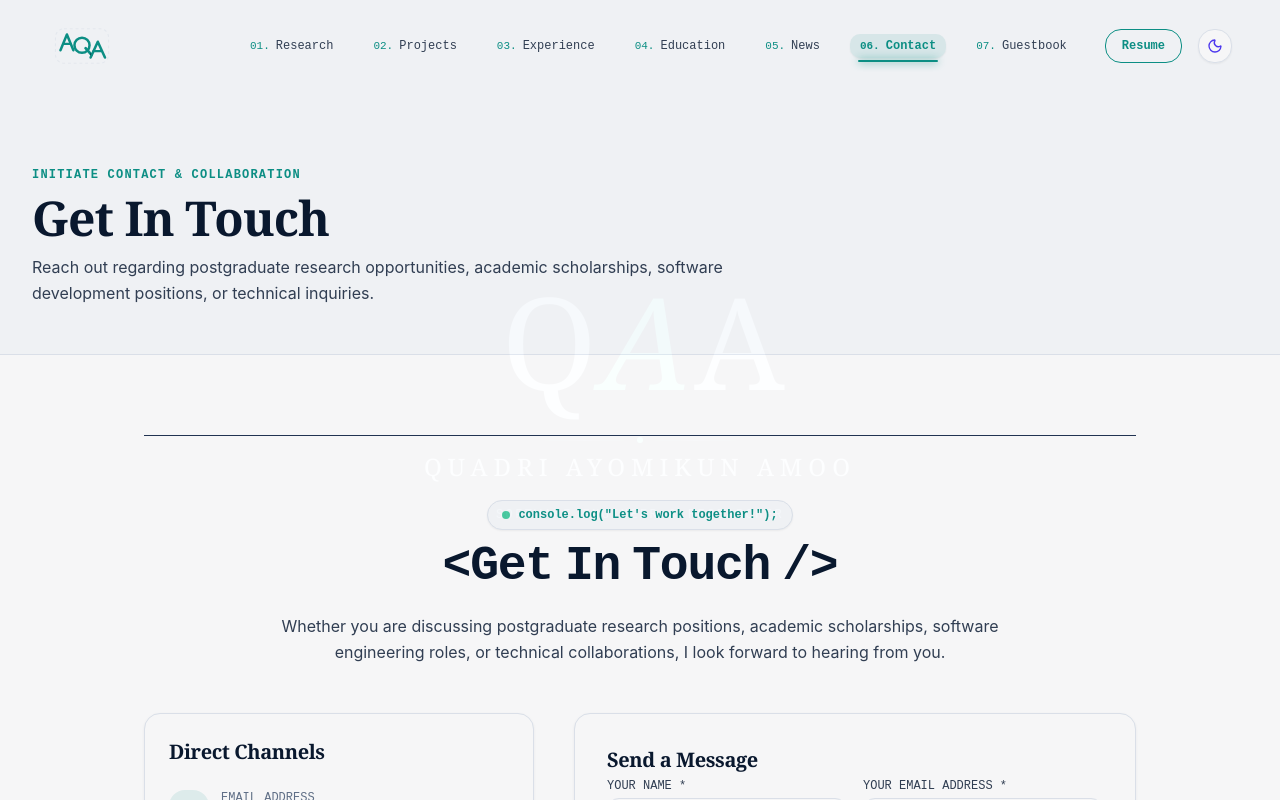
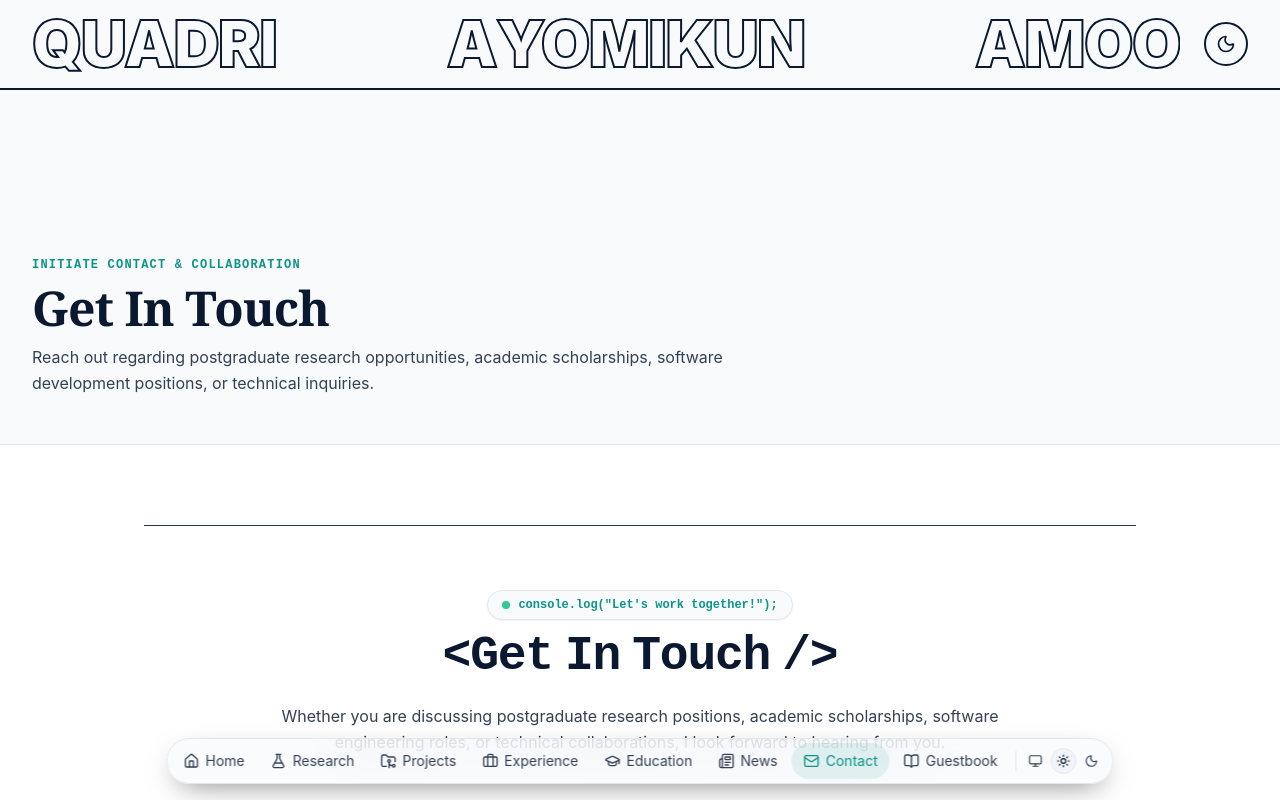
Before and after one commit to AmooAyomikun/Amoo-Quadri-Ayomikun-Portfolio, a React (Vite) app in the folder frontend/: page /contact in a window 1280 px wide. Shown: the top 800 px of the page. Built offline with nearby package versions, Linux system fonts and the light colour scheme.

Commit message:
fix: repair frontend and backend builds

```diff
--- a/frontend/src/components/Navbar.tsx
+++ b/frontend/src/components/Navbar.tsx
@@ -1,331 +1,284 @@
 import React, { useState, useEffect } from 'react'
 import { Link, useLocation } from 'react-router-dom'
-import { Sun, Moon, Menu, X } from 'lucide-react'
+import {
+  Sun,
+  Moon,
+  Monitor,
+  Home,
+  FlaskConical,
+  FolderGit2,
+  Briefcase,
+  GraduationCap,
+  Newspaper,
+  Mail,
+  BookOpen,
+} from 'lucide-react'
 import { useTheme } from '../lib/theme'
-import { motion, AnimatePresence } from 'framer-motion'
-import { AQALogo } from './AQALogo'
+import { motion } from 'framer-motion'
+
+type NavItem = {
+  num: string
+  name: string
+  path: string
+  isHash: boolean
+  icon: React.ComponentType<{ className?: string }>
+}
+
+type ThemeMode = 'system' | 'light' | 'dark'
 
 export const Navbar: React.FC = () => {
-  const { theme, toggleTheme } = useTheme()
+  const { theme, setTheme } = useTheme()
   const location = useLocation()
-
-  // Smart Sticky state: hide on scroll down, show on scroll up
-  const [isVisible, setIsVisible] = useState(true)
-  const [isScrolled, setIsScrolled] = useState(false)
-  const [lastScrollY, setLastScrollY] = useState(0)
-  const [mobileMenuOpen, setMobileMenuOpen] = useState(false)
-
   const isHome = location.pathname === '/'
 
+  // Theme mode (system / light / dark) layered on top of the existing theme provider
+  const [mode, setMode] = useState<ThemeMode>(() => {
+    const saved = localStorage.getItem('aq-theme-mode') as ThemeMode | null
+    return saved === 'system' || saved === 'light' || saved === 'dark' ? saved : theme
+  })
+
   useEffect(() => {
-    const handleScroll = () => {
-      const currentScrollY = window.scrollY
+    localStorage.setItem('aq-theme-mode', mode)
+    if (mode !== 'system') {
+      setTheme(mode)
+      return
+    }
+    const mq = window.matchMedia('(prefers-color-scheme: dark)')
+    const apply = () => setTheme(mq.matches ? 'dark' : 'light')
+    apply()
+    mq.addEventListener('change', apply)
+    return () => mq.removeEventListener('change', apply)
+    // eslint-disable-next-line react-hooks/exhaustive-deps
+  }, [mode])
 
-      // Determine if scrolled past initial threshold
-      setIsScrolled(currentScrollY > 50)
+  // Collapse the name banner into a monogram once the user scrolls
+  const [isScrolled, setIsScrolled] = useState(false)
+  useEffect(() => {
+    const onScroll = () => setIsScrolled(window.scrollY > 80)
+    onScroll()
+    window.addEventListener('scroll', onScroll, { passive: true })
+    return () => window.removeEventListener('scroll', onScroll)
+  }, [])
 
-      // Only toggle smart hide/reveal once past 100px
-      if (currentScrollY > 100) {
-        if (currentScrollY > lastScrollY && !mobileMenuOpen) {
-          // Scrolling down -> hide navbar
-          setIsVisible(false)
-        } else {
-          // Scrolling up -> show navbar
-          setIsVisible(true)
+  // Leave room at the bottom of every page so the dock never covers content
+  useEffect(() => {
+    const prev = document.body.style.paddingBottom
+    document.body.style.paddingBottom = '96px'
+    return () => {
+      document.body.style.paddingBottom = prev
     }
-      } else {
-        // At top -> always visible
-        setIsVisible(true)
-      }
+  }, [])
 
-      setLastScrollY(currentScrollY)
-    }
-
-    window.addEventListener('scroll', handleScroll, { passive: true })
-    return () => window.removeEventListener('scroll', handleScroll)
-  }, [lastScrollY, mobileMenuOpen])
-
-  // Brittany Chiang inspired navigation items with numbering (Home is accessed via the AQA logo)
-  const navLinks = isHome
-    ? [
-        { num: '01.', name: 'Research', path: '/research', isHash: false },
-        { num: '02.', name: 'Projects', path: '/projects', isHash: false },
-        { num: '03.', name: 'Experience', path: '/experience', isHash: false },
-        { num: '04.', name: 'Education', path: '/education', isHash: false },
-        { num: '05.', name: 'News', path: '/news', isHash: false },
-        { num: '06.', name: 'Contact', path: '/#contact', isHash: true },
-        { num: '07.', name: 'Guestbook', path: '/guestbook', isHash: false },
-      ]
-    : [
-        { num: '01.', name: 'Research', path: '/research', isHash: false },
-        { num: '02.', name: 'Projects', path: '/projects', isHash: false },
-        { num: '03.', name: 'Experience', path: '/experience', isHash: false },
-        { num: '04.', name: 'Education', path: '/education', isHash: false },
-        { num: '05.', name: 'News', path: '/news', isHash: false },
-        { num: '06.', name: 'Contact', path: '/contact', isHash: false },
-        { num: '07.', name: 'Guestbook', path: '/guestbook', isHash: false },
+  const navLinks: NavItem[] = [
+    { num: '00', name: 'Home', path: '/', isHash: false, icon: Home },
+    { num: '01', name: 'Research', path: '/research', isHash: false, icon: FlaskConical },
+    { num: '02', name: 'Projects', path: '/projects', isHash: false, icon: FolderGit2 },
+    { num: '03', name: 'Experience', path: '/experience', isHash: false, icon: Briefcase },
+    { num: '04', name: 'Education', path: '/education', isHash: false, icon: GraduationCap },
+    { num: '05', name: 'News', path: '/news', isHash: false, icon: Newspaper },
+    isHome
+      ? { num: '06', name: 'Contact', path: '/#contact', isHash: true, icon: Mail }
+      : { num: '06', name: 'Contact', path: '/contact', isHash: false, icon: Mail },
+    { num: '07', name: 'Guestbook', path: '/guestbook', isHash: false, icon: BookOpen },
   ]
 
-  const handleLinkClick = (isHash: boolean, path: string) => {
-    setMobileMenuOpen(false)
-    if (isHash && isHome) {
+  const scrollToHash = (path: string) => {
     const hash = path.replace('/#', '').replace('#', '')
     const elem = document.getElementById(hash)
     if (elem) {
-        const headerOffset = 80
-        const elementPosition = elem.getBoundingClientRect().top
-        const offsetPosition = elementPosition + window.pageYOffset - headerOffset
-        window.scrollTo({
-          top: offsetPosition,
-          behavior: 'smooth'
-        })
-      }
+      const offsetPosition = elem.getBoundingClientRect().top + window.pageYOffset - 80
+      window.scrollTo({ top: offsetPosition, behavior: 'smooth' })
     }
   }
 
-  // Determine if a link corresponds to the current route or subroute
-  const isActiveLink = (link: { path: string; isHash?: boolean }) => {
+  const isActiveLink = (link: NavItem) => {
     const currentPath = location.pathname
-
-    // Hash links on homepage
-    if (link.isHash) {
-      if (isHome && location.hash) {
-        return location.hash === link.path.replace('/', '')
-      }
-      return false
-    }
-
-    // Exact homepage match
-    if (link.path === '/') {
-      return currentPath === '/'
-    }
-
-    // Match exact route or subroutes (e.g. /projects/dispatchlane active for /projects)
+    if (link.isHash) return isHome && location.hash === link.path.replace('/', '')
+    if (link.path === '/') return currentPath === '/' && !location.hash
     return currentPath === link.path || currentPath.startsWith(`${link.path}/`)
   }
 
-  return (
-    <header
-      className={`fixed top-0 left-0 right-0 z-50 transition-all duration-300 transform ${
-        isVisible ? 'translate-y-0' : '-translate-y-full shadow-none'
-      } ${
-        isScrolled
-          ? 'bg-[var(--color-surface-base)]/90 backdrop-blur-md border-b border-[var(--color-border)] shadow-[var(--shadow-sm)] py-3.5'
-          : 'bg-transparent py-5 sm:py-6'
-      }`}
-    >
-      <div className="max-w-7xl mx-auto px-6 sm:px-10 lg:px-12 flex items-center justify-between">
+  const renderDockItem = (link: NavItem) => {
+    const active = isActiveLink(link)
+    const Icon = link.icon
+    const className = `group relative flex items-center gap-1.5 px-2.5 sm:px-3 py-2 rounded-full text-sm transition-colors focus:outline-none focus-visible:ring-2 focus-visible:ring-[var(--color-primary)] ${
+      active
+        ? 'text-[var(--color-primary)]'
+        : 'text-[var(--color-text-muted)] hover:text-[var(--color-text-main)]'
+    }`
 
-        {/* Creative Monogram Logo for AQA (Amoo Quadri Ayomikun) */}
-        <Link
-          to="/"
-          className="focus:outline-none"
-          aria-label="Home - Quadri Ayomikun Amoo (AQA)"
-        >
-          <AQALogo />
-        </Link>
-
-        {/* Desktop Nav Items */}
-        <div className="hidden md:flex items-center gap-7">
-          <nav className="flex items-center gap-4 lg:gap-5">
-            {navLinks.map((link) => {
-              const active = isActiveLink(link)
+    const inner = (
+      <>
+        {active && (
+          <motion.span
+            layoutId="dockActive"
+            className="absolute inset-0 rounded-full bg-[var(--color-primary)]/10"
+            transition={{ type: 'spring', stiffness: 420, damping: 34 }}
+          />
+        )}
+        <Icon className="relative w-4 h-4 shrink-0" />
+        <span className={`relative whitespace-nowrap ${active ? 'inline' : 'hidden lg:inline'}`}>
+          {link.name}
+        </span>
+      </>
+    )
 
     if (link.isHash) {
       return (
         <a
           key={link.name}
+          id={`dock-${link.name.toLowerCase()}`}
           href={link.path}
+          aria-label={link.name}
+          aria-current={active ? 'page' : undefined}
           onClick={(e) => {
             if (isHome) {
               e.preventDefault()
-                        handleLinkClick(true, link.path)
+              window.history.replaceState(null, '', link.path)
+              scrollToHash(link.path)
             }
           }}
-                    className={`relative font-mono text-xs px-2.5 py-1 rounded-md transition-all flex items-center gap-1.5 group cursor-pointer ${
-                      active
-                        ? 'text-[var(--color-primary)] font-bold bg-[var(--color-primary)]/10 shadow-xs'
-                        : 'text-[var(--color-text-muted)] hover:text-[var(--color-primary)] hover:bg-[var(--color-surface-elevated)]/40 font-medium'
-                    }`}
+          className={className}
         >
-                    <span className="text-[var(--color-primary)] text-[11px] font-mono">{link.num}</span>
-                    <span className={active ? 'text-[var(--color-primary)] font-bold' : 'group-hover:text-[var(--color-primary)]'}>
-                      {link.name}
-                    </span>
-                    {active && (
-                      <motion.span
-                        layoutId="activeNavIndicator"
-                        className="absolute -bottom-1 left-2 right-2 h-[2px] bg-[var(--color-primary)] rounded-full shadow-[0_0_8px_var(--color-primary)]"
-                        transition={{ type: 'spring', stiffness: 380, damping: 30 }}
-                      />
-                    )}
+          {inner}
         </a>
       )
     }
+
     return (
       <Link
         key={link.name}
+        id={`dock-${link.name.toLowerCase()}`}
         to={link.path}
-                  className={`relative font-mono text-xs px-2.5 py-1 rounded-md transition-all flex items-center gap-1.5 group ${
-                    active
-                      ? 'text-[var(--color-primary)] font-bold bg-[var(--color-primary)]/10 shadow-xs'
-                      : 'text-[var(--color-text-muted)] hover:text-[var(--color-primary)] hover:bg-[var(--color-surface-elevated)]/40 font-medium'
+        aria-label={link.name}
+        aria-current={active ? 'page' : undefined}
+        className={className}
+      >
+        {inner}
+      </Link>
+    )
+  }
+
+  const modes: { key: ThemeMode; icon: React.ComponentType<{ className?: string }>; label: string }[] = [
+    { key: 'system', icon: Monitor, label: 'System theme' },
+    { key: 'light', icon: Sun, label: 'Light theme' },
+    { key: 'dark', icon: Moon, label: 'Dark theme' },
+  ]
+
+  return (
+    <>
+      {/* Full-width name banner header */}
+      <header
+        className={`sticky top-0 z-50 w-full border-b-2 border-[var(--color-text-main)] transition-[background-color,backdrop-filter] duration-500 ${
+          isScrolled ? 'bg-[var(--color-surface-base)]/80 backdrop-blur-md' : 'bg-[var(--color-surface-base)]'
         }`}
       >
-                  <span className="text-[var(--color-primary)] text-[11px] font-mono">{link.num}</span>
-                  <span className={active ? 'text-[var(--color-primary)] font-bold' : 'group-hover:text-[var(--color-primary)]'}>
-                    {link.name}
+        <div
+          className={`flex items-center gap-3 sm:gap-6 px-4 sm:px-8 transition-[padding] duration-500 ease-[cubic-bezier(.7,0,.2,1)] ${
+            isScrolled ? 'py-2' : 'py-2 sm:py-3'
+          }`}
+        >
+          <Link
+            to="/"
+            aria-label="Home - Quadri Ayomikun Amoo"
+            className={`name-banner group flex flex-1 items-center focus:outline-none ${
+              isScrolled ? 'justify-start gap-1 sm:gap-2' : 'justify-between gap-4'
+            }`}
+          >
+            {['Quadri', 'Ayomikun', 'Amoo'].map((word, i) => (
+              <span
+                key={word}
+                className="name-word font-black uppercase leading-none tracking-tight inline-flex transition-[font-size] duration-500 ease-[cubic-bezier(.7,0,.2,1)]"
+                style={{
+                  fontFamily: "'Archivo Black', 'Inter', system-ui, sans-serif",
+                  fontSize: isScrolled ? 'clamp(1.25rem,2.4vw,1.75rem)' : 'clamp(1.4rem,5.6vw,4rem)',
+                  transitionDelay: `${i * 90}ms`,
+                }}
+              >
+                <span className="name-fill" style={{ transitionDelay: `${i * 110}ms` }}>
+                  {word[0]}
                 </span>
+                <span
+                  className="name-fill overflow-hidden whitespace-nowrap"
+                  style={{
+                    maxWidth: isScrolled ? '0' : '12ch',
+                    opacity: isScrolled ? 0 : 1,
+                    transitionDelay: `${i * 110}ms`,
+                  }}
+                >
+                  {word.slice(1)}
+                </span>
+                {isScrolled && i < 2 && (
+                  <span className="ml-1 sm:ml-2 text-[var(--color-primary)]" aria-hidden>
+                    ·
+                  </span>
+                )}
+              </span>
+            ))}
+          </Link>
+
+          <button
+            id="header-theme-toggle"
+            onClick={() => setMode(theme === 'dark' ? 'light' : 'dark')}
+            aria-label={theme === 'dark' ? 'Switch to light mode' : 'Switch to dark mode'}
+            title={theme === 'dark' ? 'Switch to light mode' : 'Switch to dark mode'}
+            className="group shrink-0 grid place-items-center w-9 h-9 sm:w-11 sm:h-11 rounded-full border-2 border-[var(--color-text-main)] text-[var(--color-text-main)] hover:bg-[var(--color-text-main)] hover:text-[var(--color-surface-base)] transition-colors cursor-pointer overflow-hidden"
+          >
+            <motion.span
+              key={theme}
+              initial={{ rotate: -90, scale: 0.4, opacity: 0 }}
+              animate={{ rotate: 0, scale: 1, opacity: 1 }}
+              transition={{ type: 'spring', stiffness: 300, damping: 18 }}
+            >
+              {theme === 'dark' ? <Sun className="w-4 h-4 sm:w-5 sm:h-5" /> : <Moon className="w-4 h-4 sm:w-5 sm:h-5" />}
+            </motion.span>
+          </button>
+        </div>
+      </header>
+
+      {/* Floating bottom dock navigation */}
+      <motion.nav
+        aria-label="Primary"
+        initial={{ y: 60, opacity: 0 }}
+        animate={{ y: 0, opacity: 1 }}
+        transition={{ type: 'spring', stiffness: 260, damping: 26, delay: 0.15 }}
+        className="fixed bottom-4 left-1/2 -translate-x-1/2 z-50 max-w-[calc(100vw-1.5rem)]"
+      >
+        <div className="flex items-center gap-0.5 p-1 rounded-full border border-[var(--color-border)] bg-[var(--color-surface-base)]/70 backdrop-blur-xl shadow-[0_10px_30px_-12px_rgba(0,0,0,0.6)] overflow-x-auto no-scrollbar">
+          {navLinks.map(renderDockItem)}
+          <span className="mx-1 h-5 w-px shrink-0 bg-[var(--color-border)]" />
+          <div role="radiogroup" aria-label="Theme" className="flex items-center gap-0.5 pr-1">
+            {modes.map(({ key, icon: Icon, label }) => {
+              const active = mode === key
+              return (
+                <button
+                  key={key}
+                  id={`theme-${key}`}
+                  role="radio"
+                  aria-checked={active}
+                  aria-label={label}
+                  title={label}
+                  onClick={() => setMode(key)}
+                  className={`relative p-1.5 rounded-full transition-colors cursor-pointer ${
+                    active
+                      ? 'text-[var(--color-text-main)]'
+                      : 'text-[var(--color-text-muted)] hover:text-[var(--color-text-main)]'
+                  }`}
+                >
                   {active && (
                     <motion.span
-                      layoutId="activeNavIndicator"
-                      className="absolute -bottom-1 left-2 right-2 h-[2px] bg-[var(--color-primary)] rounded-full shadow-[0_0_8px_var(--color-primary)]"
-                      transition={{ type: 'spring', stiffness: 380, damping: 30 }}
+                      layoutId="themeActive"
+                      className="absolute inset-0 rounded-full bg-[var(--color-surface-elevated)] border border-[var(--color-border)]"
+                      transition={{ type: 'spring', stiffness: 420, damping: 34 }}
                     />
                   )}
-                </Link>
+                  <Icon className="relative w-3.5 h-3.5" />
+                </button>
               )
             })}
-          </nav>
-
-          {/* Brittany Chiang Style Outlined Resume Button */}
-          <div className="flex items-center gap-4">
-            <a
-              href="/Amoo_Quadri_CV.pdf"
-              target="_blank"
-              rel="noopener noreferrer"
-              className="px-4 py-2 rounded-lg border border-[var(--color-primary)] text-[var(--color-primary)] font-mono text-xs font-semibold hover:bg-[var(--color-primary-light)] transition-all duration-200"
-            >
-              Resume
-            </a>
-
-            {/* Theme Toggle Button */}
-            <button
-              onClick={toggleTheme}
-              aria-label="Toggle theme"
-              className="p-2 rounded-lg border border-[var(--color-border)] bg-[var(--color-surface-card)] hover:border-[var(--color-primary)] transition-all cursor-pointer shadow-xs group"
-              title={theme === 'dark' ? 'Switch to Light Mode' : 'Switch to Dark Mode'}
-            >
-              {theme === 'dark' ? (
-                <Sun className="w-4 h-4 text-amber-400 transition-transform group-hover:rotate-45" />
-              ) : (
-                <Moon className="w-4 h-4 text-indigo-600 transition-transform group-hover:-rotate-12" />
-              )}
-            </button>
           </div>
         </div>
-
-        {/* Mobile Hamburger Button */}
-        <div className="flex items-center gap-3 md:hidden">
-          <button
-            onClick={toggleTheme}
-            aria-label="Toggle theme"
-            className="p-2 rounded-lg border border-[var(--color-border)] bg-[var(--color-surface-card)]"
-            title={theme === 'dark' ? 'Switch to Light Mode' : 'Switch to Dark Mode'}
-          >
-            {theme === 'dark' ? (
-              <Sun className="w-4 h-4 text-amber-400" />
-            ) : (
-              <Moon className="w-4 h-4 text-indigo-600" />
-            )}
-          </button>
-
-          <button
-            onClick={() => setMobileMenuOpen(!mobileMenuOpen)}
-            aria-label="Toggle Menu"
-            className="p-2 text-[var(--color-primary)] focus:outline-none cursor-pointer"
-          >
-            {mobileMenuOpen ? <X className="w-7 h-7" /> : <Menu className="w-7 h-7" />}
-          </button>
-        </div>
-      </div>
-
-      {/* Mobile Drawer Overlay */}
-      <AnimatePresence>
-        {mobileMenuOpen && (
-          <motion.div
-            initial={{ opacity: 0, x: '100%' }}
-            animate={{ opacity: 1, x: 0 }}
-            exit={{ opacity: 0, x: '100%' }}
-            transition={{ type: 'tween', duration: 0.3 }}
-            className="fixed inset-y-0 right-0 w-[min(75vw,360px)] h-screen bg-[var(--color-surface-card)] shadow-2xl z-50 flex flex-col justify-center items-center px-8 border-l border-[var(--color-border)] md:hidden"
-          >
-            <button
-              onClick={() => setMobileMenuOpen(false)}
-              className="absolute top-6 right-6 p-2 text-[var(--color-primary)]"
-              aria-label="Close Menu"
-            >
-              <X className="w-7 h-7" />
-            </button>
-
-            <nav className="flex flex-col items-center gap-3.5 text-center w-full">
-              {navLinks.map((link) => {
-                const active = isActiveLink(link)
-
-                if (link.isHash) {
-                  return (
-                    <a
-                      key={link.name}
-                      href={link.path}
-                      onClick={(e) => {
-                        if (isHome) {
-                          e.preventDefault()
-                          handleLinkClick(true, link.path)
-                        } else {
-                          setMobileMenuOpen(false)
-                        }
-                      }}
-                      className={`w-full font-mono text-sm px-4 py-2.5 rounded-lg transition-all flex items-center justify-between font-medium ${
-                        active
-                          ? 'text-[var(--color-primary)] font-bold bg-[var(--color-primary)]/10 border border-[var(--color-primary)]/30 shadow-xs'
-                          : 'text-[var(--color-text-main)] hover:text-[var(--color-primary)] hover:bg-[var(--color-surface-elevated)]/40'
-                      }`}
-                    >
-                      <span className="text-[var(--color-primary)] text-xs font-mono">{link.num}</span>
-                      <span>{link.name}</span>
-                      {active ? (
-                        <span className="w-2 h-2 rounded-full bg-[var(--color-primary)] shadow-[0_0_8px_var(--color-primary)] animate-pulse" />
-                      ) : (
-                        <span className="w-2 h-2" />
-                      )}
-                    </a>
+      </motion.nav>
+    </>
   )
 }
-                return (
-                  <Link
-                    key={link.name}
-                    to={link.path}
-                    onClick={() => setMobileMenuOpen(false)}
-                    className={`w-full font-mono text-sm px-4 py-2.5 rounded-lg transition-all flex items-center justify-between font-medium ${
-                      active
-                        ? 'text-[var(--color-primary)] font-bold bg-[var(--color-primary)]/10 border border-[var(--color-primary)]/30 shadow-xs'
-                        : 'text-[var(--color-text-main)] hover:text-[var(--color-primary)] hover:bg-[var(--color-surface-elevated)]/40'
-                    }`}
-                  >
-                    <span className="text-[var(--color-primary)] text-xs font-mono">{link.num}</span>
-                    <span>{link.name}</span>
-                    {active ? (
-                      <span className="w-2 h-2 rounded-full bg-[var(--color-primary)] shadow-[0_0_8px_var(--color-primary)] animate-pulse" />
-                    ) : (
-                      <span className="w-2 h-2" />
-                    )}
-                  </Link>
-                )
-              })}
-
-              <a
-                href="/Amoo_Quadri_CV.pdf"
-                target="_blank"
-                rel="noopener noreferrer"
-                onClick={() => setMobileMenuOpen(false)}
-                className="mt-4 px-8 py-3 rounded-lg border border-[var(--color-primary)] text-[var(--color-primary)] font-mono text-sm font-semibold hover:bg-[var(--color-primary-light)] transition-all"
-              >
-                Resume
-              </a>
-            </nav>
-          </motion.div>
-        )}
-      </AnimatePresence>
-    </header>
-  )
-}
--- a/frontend/src/styles/global.css
+++ b/frontend/src/styles/global.css
@@ -92,3 +92,39 @@
 .animate-marquee:hover {
   animation-play-state: paused;
 }
+
+/* Hide scrollbar (used by the bottom dock on small screens) */
+.no-scrollbar { scrollbar-width: none; }
+.no-scrollbar::-webkit-scrollbar { display: none; }
+
+/* ── Name banner: hollow outline that fills with teal on hover ── */
+.name-fill {
+  display: inline-block;
+  color: transparent;
+  -webkit-text-stroke: 1.5px var(--color-text-main);
+  background-image: linear-gradient(90deg, var(--color-primary), var(--color-primary));
+  background-repeat: no-repeat;
+  background-position: left center;
+  background-size: 0% 100%;
+  -webkit-background-clip: text;
+  background-clip: text;
+  transition:
+    background-size 0.55s cubic-bezier(.7, 0, .2, 1),
+    -webkit-text-stroke-color 0.3s ease,
+    max-width 0.5s cubic-bezier(.7, 0, .2, 1),
+    opacity 0.4s ease;
+}
+
+.name-banner:hover .name-fill,
+.name-banner:focus-visible .name-fill {
+  background-size: 100% 100%;
+  -webkit-text-stroke-color: var(--color-primary);
+}
+
+@media (min-width: 640px) {
+  .name-fill { -webkit-text-stroke-width: 2px; }
+}
+
+@media (prefers-reduced-motion: reduce) {
+  .name-fill, .name-word { transition: none !important; }
+}
```
Also changed, not shown: 1 other file (tests, documents, lock files or other folders). Lines whose indentation alone changed are shown as unchanged.
